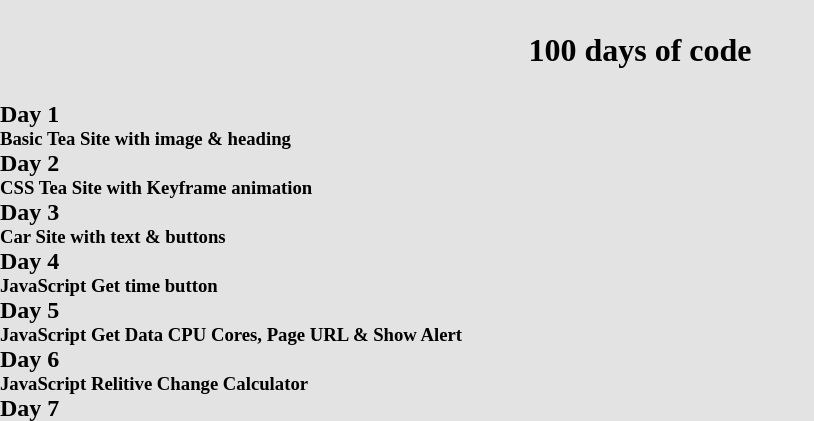
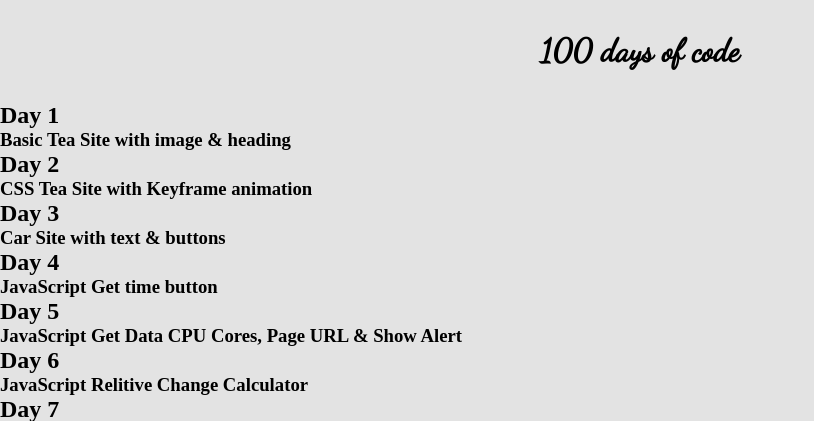
Before and after one commit to aatayde/100DaysOfCode, a PHP site: page / in a window 1280 px wide. Shown: the top 421 px of the page, without its empty margins (0-814 px from the left). Run offline with PHP 8.4, Linux system fonts and the light colour scheme.

Commit message:
adding cursive font to title

```diff
--- a/style.css
+++ b/style.css
@@ -20,6 +20,7 @@ a { text-decoration: none; }
 .title {
     text-align: center;
     padding: 2rem 0;
+    font-family: 'Dancing Script', cursive;
 }
 
 @media (prefers-color-scheme: dark) {
```
